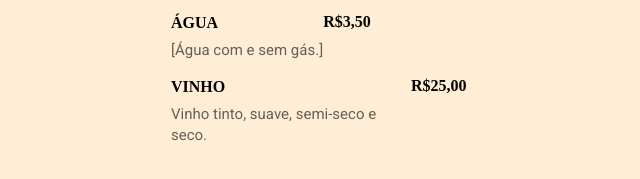
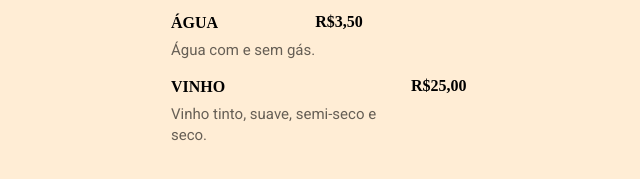
Before and after one commit to WillCasagrande/maratona-explorer-3, a plain HTML site: page index.html in a window 1280 px wide. Shown: the part 511-690 px from the top of the page, 319-959 px from the left. Drawn offline with Linux system fonts and the light colour scheme.

Commit message:
Correção bug.2

```diff
--- a/index.html
+++ b/index.html
@@ -38,7 +38,7 @@
        </div>
 
        <strong class="price">
-        R$06,00
+         R$06,00
       </strong>
      </li>
           <li>
@@ -50,7 +50,7 @@
        </div>
 
        <strong class="price">
-        R$12,00
+         R$12,00
       </strong>
      </li>
 
@@ -90,7 +90,7 @@
        <div class="details">
          <h3>Água</h3>
          <p>
-           [Água com e sem gás.]
+           Água com e sem gás.
          </p>
        </div>
 
--- a/style.css
+++ b/style.css
@@ -16,7 +16,6 @@ ul {
 /* FONTS */
 h1, h2, h3, .price {
   font-family: 'Roboto Serif', serif;
-  font-weight: bold;
   text-transform: uppercase;
   color: #010000;
 }
```
